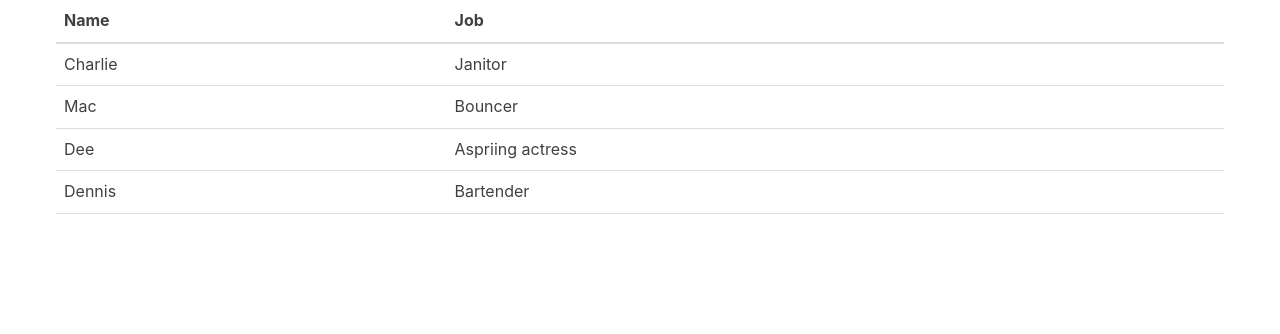
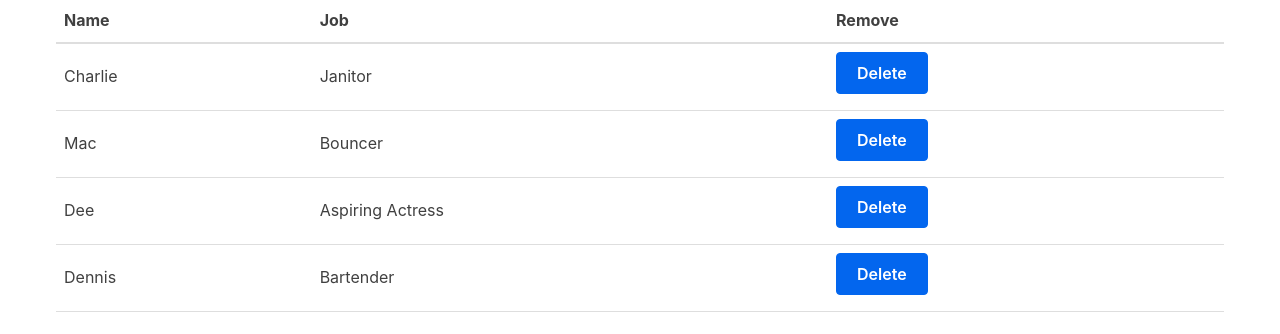
Before and after one commit to ddemerin/spa-test, a React (Create React App) app: page / in a window 1280 px wide. Shown: the top 334 px of the page. Built offline with nearby package versions, Linux system fonts and the light colour scheme.

Commit message:
added remove function to table

```diff
--- a/public/index.html
+++ b/public/index.html
@@ -1,15 +1,18 @@
 <!DOCTYPE html>
 <html lang="en">
   <head>
-    <meta charset="utf-8">
-    <link rel="shortcut icon" href="%PUBLIC_URL%/favicon.ico">
-    <meta name="viewport" content="width=device-width, initial-scale=1, shrink-to-fit=no">
-    <meta name="theme-color" content="#000000">
+    <meta charset="utf-8" />
+    <link rel="shortcut icon" href="%PUBLIC_URL%/favicon.ico" />
+    <meta
+      name="viewport"
+      content="width=device-width, initial-scale=1, shrink-to-fit=no"
+    />
+    <meta name="theme-color" content="#000000" />
     <!--
       manifest.json provides metadata used when your web app is added to the
       homescreen on Android. See https://developers.google.com/web/fundamentals/web-app-manifest/
     -->
-    <link rel="manifest" href="%PUBLIC_URL%/manifest.json">
+    <link rel="manifest" href="%PUBLIC_URL%/manifest.json" />
     <!--
       Notice the use of %PUBLIC_URL% in the tags above.
       It will be replaced with the URL of the `public` folder during the build.
--- a/src/App.jsx
+++ b/src/App.jsx
@@ -1,12 +1,50 @@
 import React, { Component } from 'react'
 import Table from './components/Table'
 
-const App = () => {
-  return (
-    <div className="container">
-      <Table />
-    </div>
-  )
+class App extends Component {
+  state = {
+    characters: [
+      {
+        name: 'Charlie',
+        job: 'Janitor',
+      },
+      {
+        name: 'Mac',
+        job: 'Bouncer',
+      },
+      {
+        name: 'Dee',
+        job: 'Aspiring Actress',
+      },
+      {
+        name: 'Dennis',
+        job: 'Bartender',
+      },
+    ],
+  }
+
+  removeCharacter = (index) => {
+    const { characters } = this.state
+
+    this.setState({
+      characters: characters.filter((character, i) => {
+        return i !== index
+      }),
+    })
+  }
+
+  render() {
+    const { characters } = this.state
+
+    return (
+      <div className="container">
+        <Table
+          characterData={characters}
+          removeCharacter={this.removeCharacter}
+        />
+      </div>
+    )
+  }
 }
 
 export default App
--- a/src/components/Table.jsx
+++ b/src/components/Table.jsx
@@ -1,32 +1,43 @@
 import React, { Component } from 'react'
 
-const Table = () => {
+const TableHeader = () => {
   return (
-    <table>
     <thead>
       <tr>
         <th>Name</th>
         <th>Job</th>
+        <th>Remove</th>
       </tr>
     </thead>
-      <tbody>
-        <tr>
-          <td>Charlie</td>
-          <td>Janitor</td>
+  )
+}
+
+const TableBody = (props) => {
+  const rows = props.characterData.map((row, index) => {
+    return (
+      <tr key={index}>
+        <td>{row.name}</td>
+        <td>{row.job}</td>
+        <td>
+          <button onClick={() => props.removeCharacter(index)}>Delete</button>
+        </td>
       </tr>
-        <tr>
-          <td>Mac</td>
-          <td>Bouncer</td>
-        </tr>
-        <tr>
-          <td>Dee</td>
-          <td>Aspriing actress</td>
-        </tr>
-        <tr>
-          <td>Dennis</td>
-          <td>Bartender</td>
-        </tr>
-      </tbody>
+    )
+  })
+
+  return <tbody>{rows}</tbody>
+}
+
+const Table = (props) => {
+  const { characterData, removeCharacter } = props
+
+  return (
+    <table>
+      <TableHeader />
+      <TableBody
+        characterData={characterData}
+        removeCharacter={removeCharacter}
+      />
     </table>
   )
 }
```
Lines whose indentation alone changed are shown as unchanged.
